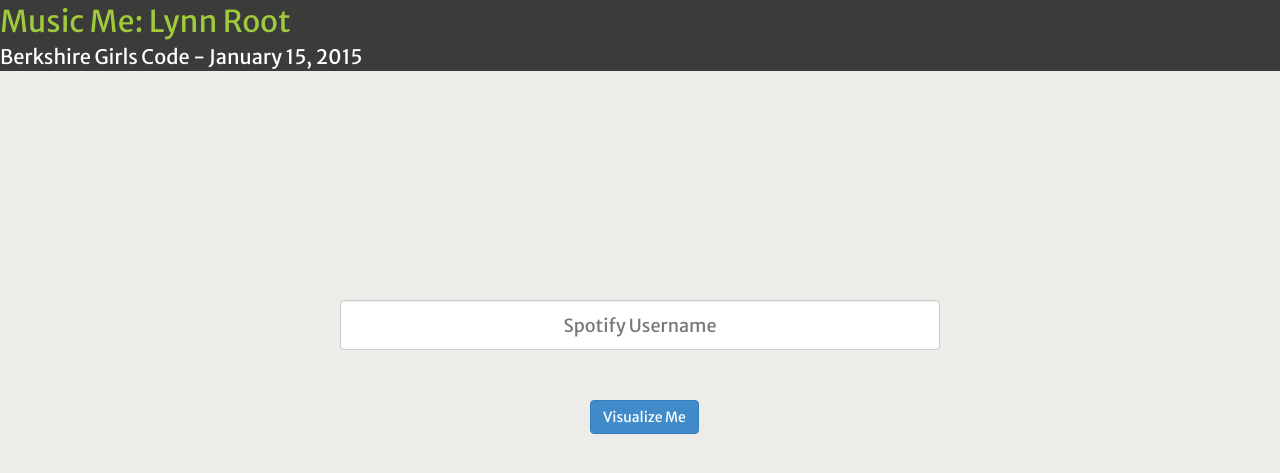
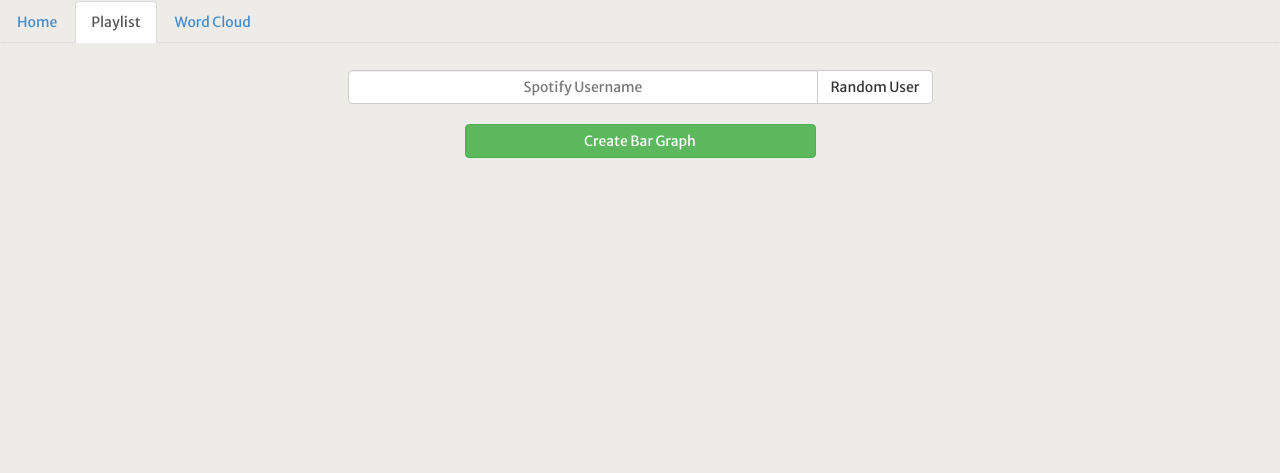
Before and after one commit to econchick/berkshire-girls-code, a Flask app: page /playlist/ in a window 1280 px wide. Shown: the top 473 px of the page. Run offline with Flask 2, Linux system fonts and the light colour scheme; parts of the project's set-up code (start-up, migrations or seed data) failed here and were passed over; some libraries are stand-ins or nearby versions.

Commit message:
updated front end of app

```diff
--- a/app/static/css/custom.css
+++ b/app/static/css/custom.css
@@ -120,22 +120,10 @@ iframe {
 
 
 .searchbox {
-  text-align: center;
-  width:600px;
-  height:50px;
-  position:absolute;
-  left:50%;
-  top:50%;
-  margin:-100px 0 0 -300px;
-  font-size: 18px;
+  width: 100px;
 }
 
-.submit-button {
-  position:absolute;
-  left:50%;
-  top:50%;
-  margin:0 0 0 -50px;
-}
+
 
 .resizedbox {
   width: 100px;
@@ -182,8 +170,6 @@ input {
 
 .navbar-custom {
   background: rgba(0, 0, 0, 0.75);
-  border: none;
-  border-radius: 0;
 }
 
 .results {
@@ -191,3 +177,7 @@ input {
   top: 50%;
   transform: translateY(200%);
 }
+
+.jumbotron {
+  background-color: transparent;
+}
--- /dev/null
+++ b/app/static/js/randomUser.js
@@ -0,0 +1,19 @@
+var fillRandomUser = (function() {
+    function getRandomUser(form) {
+        var popularUsers = Array("econchick", "sp-10");
+        var item = popularUsers[Math.floor(Math.random()*popularUsers.length)];
+        $(form).find(".sp-user").each(function(index, el){
+            var $el = $(el),
+                id = $el.attr("id"),
+                name = $el.attr("name"),
+                value;
+
+            $el.val(item);
+        })
+    }
+    function fillRandomUser() {
+        var form = $("form#sp-user");
+        getRandomUser(form);
+    }
+    return fillRandomUser
+ })();
--- a/app/templates/layout.html
+++ b/app/templates/layout.html
@@ -16,14 +16,24 @@
 </head>
 
 <body>
-    <div class="navbar navbar-custom" role="navigation">
-        <a href="/" style="color:rgb(158, 202, 59);text-decoration:none;font-size:30px">Music Me: {{ g.name }}</a>
-        <p style="color:white;padding-right:10px;font-size:20px;">Berkshire Girls Code - January 15, 2015</p>
+    {% set navibar = [
+        ("/", "home", "Home"),
+        ("/playlist/", "playlist", "Playlist"),
+        ("/word-cloud/", "word-cloud", "Word Cloud")
+
+    ] -%}
+    {% set active_page = active_page|default('home') -%}
+    <div class="navbar">
+        <ul class="nav nav-tabs">
+            {% for href, id, caption in navibar %}
+                <li {% if id == active_page %} class="active"{% endif %} role="presentation"><a href="{{ href|e }}">{{ caption|e }}</a></li>
+            {% endfor %}
+        </ul>
     </div>
     <div class="containter site-content">
-            {% block search %}{% endblock %}
-            {% block results %}{% endblock %}
+            {% block content %}{% endblock %}
     </div>
+    <script src="{{ url_for('static', filename='js/randomUser.js')}}"></script>
 
 </body>
 </html>
--- a/app/templates/playlist.html
+++ b/app/templates/playlist.html
@@ -1,16 +1,108 @@
 {% extends "layout.html" %}
-{% block search %}
+{% set active_page = "playlist" %}
+{% block content %}
   <div class="error_div" id="error_div">
       <p id="error_p"></p>
   </div>
-  <div class="container">
-      <div class="row center-block">
-        <form role="form" action="{{ url_for('playlist') }}" method='POST' id='sp-user'>
-          <div class="form-group">
-            <input type="text" placeholder="Spotify Username" class="form-control searchbox" name="sp-user"></input>
+  <div class="container" style="margin-bottom:20px;">
+    <div class="row">
+      <div style="float:none;margin:0 auto;width:50%">
+        <form class="form" role="form" action="{{ url_for('playlist') }}" method='POST' id='sp-user'>
+          <div class="form-group" style="margin-bottom:20px;">
+            <div class="input-group">
+              <input type="text" placeholder="Spotify Username" class="form-control sp-user" name="spotifyname">
+              <span class="input-group-btn">
+                <input type="button" class="btn btn-default" onclick="fillRandomUser()" id="random-user" value="Random User">
+              </span>
+            </div>
           </div>
-            <button type="submit" class="btn btn-primary submit-button">Visualize Me</button>
+          <div class="form-group" style="margin:auto;width:60%;">
+            <button type="submit" class="btn btn-success btn-block">Create Bar Graph</button>
+          </div>
         </form>
+      </div>
     </div>
   </div>
+  {% if results %}
+    <div class="container">
+      <div class="row">
+        <div class="col-md-12 col-lg-12 col-sm-12">
+          <div id="bar-results" class="well">
+            <script>
+                  var playlist_data = {{ results|tojson }};
+
+                  var margin = {top: 20, right: 20, bottom: 120, left: 90},
+                      width = 960 - margin.left - margin.right,
+                      height = 500 - margin.top - margin.bottom;
+
+                  var x = d3.scale.ordinal()
+                      .rangeRoundBands([0, width], .1);
+
+                  var y = d3.scale.linear()
+                      .range([height, 0]);
+
+                  var xAxis = d3.svg.axis()
+                      .scale(x)
+                      .orient("bottom");
+
+                  var yAxis = d3.svg.axis()
+                      .scale(y)
+                      .orient("left")
+
+                  var color = d3.scale.ordinal()
+                      .range(["#B9D2EC", "#246CB2", "#7b6888", "#6b486b", "#a05d56", "#d0743c", "#ff8c00"]);
+
+                  var svg = d3.select("#bar-results").append("svg")
+                      .attr("width", width + margin.left + margin.right)
+                      .attr("height", height + margin.top + margin.bottom)
+                    .append("g")
+                      .attr("transform", "translate(" + margin.left + "," + margin.top + ")");
+
+
+                    x.domain(playlist_data.map(function(d) { return d.month; }));
+                    y.domain([0, d3.max(playlist_data, function(d) { return d.value; })]);
+
+                    var xTicks = svg.append("g")
+                        .attr("class", "x axis")
+                        .attr("transform", "translate(0," + height + ")")
+                        .call(xAxis);
+
+                    svg.selectAll("text")
+                        .style("text-anchor", "end")
+                        .attr("dx", "-.8em")
+                        .attr("dy", ".15em")
+                        .attr("transform", function(d) { return "rotate(-65)";});
+
+                    xTicks.append("text")
+                        .text("Buckets")
+                        .attr("y", 100)
+                        .attr("x", width/2 - margin.left)
+
+                    svg.append("g")
+                        .attr("class", "y axis")
+                        .call(yAxis)
+                      .append("text")
+                        .attr("transform", "rotate(-90)")
+                        .attr("y", -50)
+                        .attr("dy", ".5em")
+                        .attr("x", -200)
+                        //.style("text-anchor", "end")
+                        .text("Songs");
+
+                    svg.selectAll(".bar")
+                        .data(playlist_data)
+                      .enter().append("rect")
+                        .attr("class", "bar")
+                        .attr("x", function(d) { return x(d.month); })
+                        .attr("width", x.rangeBand())
+                        .attr("y", function(d) { return y(d.value); })
+                        .attr("height", function(d) { return height - y(d.value); })
+                        .style("fill", function(d) { return color(d.month); });
+
+            </script>
+          </div>
+        </div>
+      </div>
+    </div>
+  {% endif %}
 {% endblock %}
--- a/app/website.py
+++ b/app/website.py
@@ -30,7 +30,7 @@ def playlist():
         return render_template('playlist.html')
 
     if request.method == "POST":
-        username = request.form.get('sp-user')
+        username = request.form.get('spotifyname')
         app.logger.debug("Username: {0}".format(username))
 
         # try to get from Cache first
@@ -63,7 +63,7 @@ def playlist():
             cache.set(username + '-bucket-data', bucket_data, timeout=10 * 60)
 
         # create a bar chart with the bucket_data!
-        return render_template("results.html", results=bucket_data)
+        return render_template("playlist.html", results=bucket_data)
 
 
 @app.route('/word-cloud/', methods=["GET", "POST"])
@@ -71,7 +71,7 @@ def word_cloud():
     if request.method == "GET":
         return render_template("wordcloud.html")
     if request.method == "POST":
-        username = request.form.get('sp-user')
+        username = request.form.get('spotifyname')
         word_data = cache.get(username + '-word-data')
         if word_data is None:
             access_token = app.config.get("access_token")
```
Also changed, not shown: app/templates/home.html (+8 -5 lines), app/templates/wordcloud.html (+19 -14 lines).
